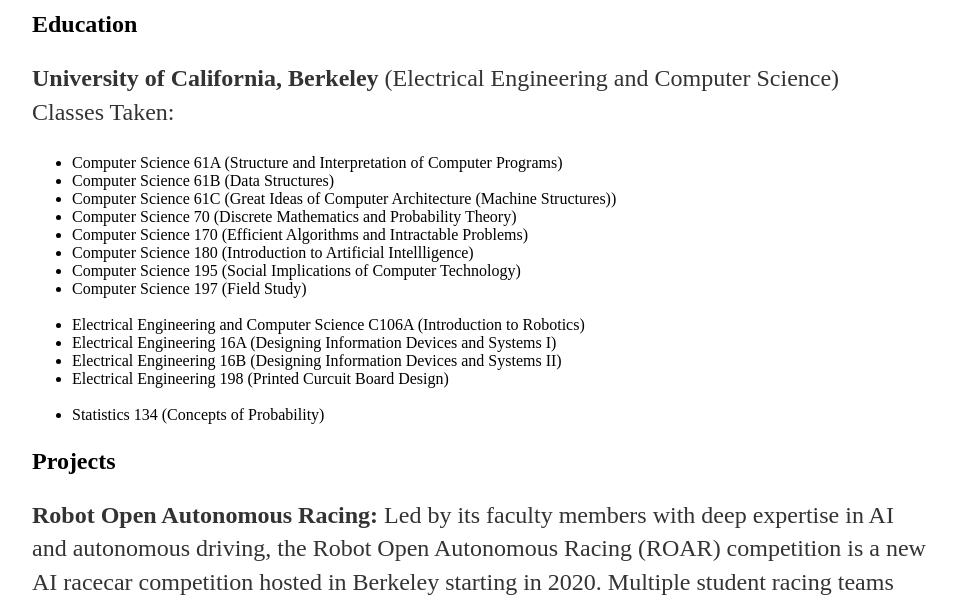
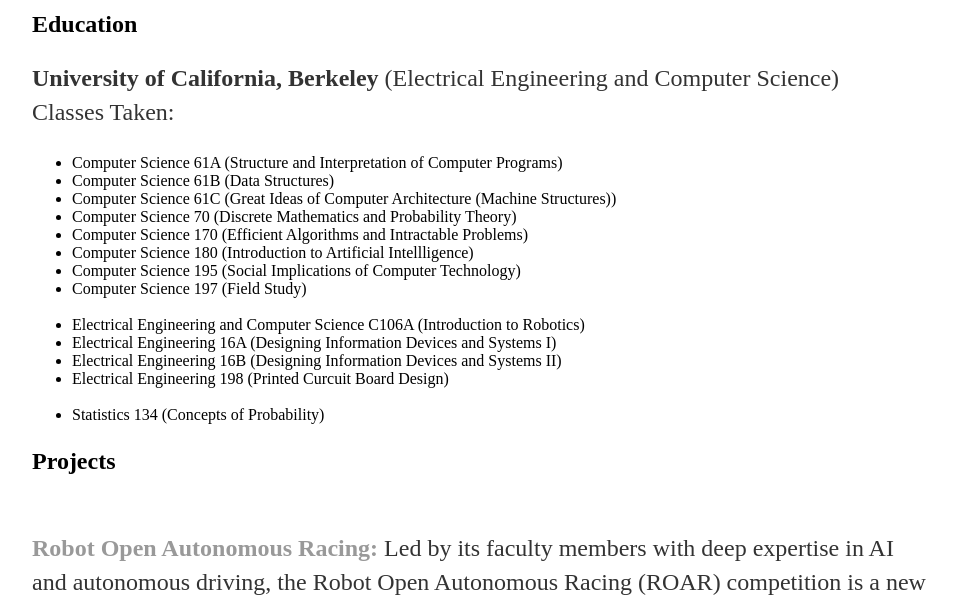
Before and after one commit to RitShri/RitShri.github.io, a plain HTML site: page cv/index.html in a window 1280 px wide. Shown: the part 186-791 px from the top of the page, without its empty margins (160-1117 px from the left). Drawn offline with Linux system fonts and the light colour scheme.

Commit message:
Update index.html

```diff
--- a/cv/index.html
+++ b/cv/index.html
@@ -39,10 +39,10 @@
 			</p>
 
 			<h2>Projects</h2>
-			<p><b>Robot Open Autonomous Racing:</b> Led by its faculty members with deep expertise in AI and autonomous driving, the Robot Open Autonomous Racing (ROAR) competition is a new AI racecar competition hosted in Berkeley starting in 2020. Multiple student racing teams compete for speed and vehicle skills at the heart of the iconic Berkeley campus.
+			<p><b> <br> <a href="https://vivecenter.berkeley.edu/research1/roar/">Robot Open Autonomous Racing:</a></b> Led by its faculty members with deep expertise in AI and autonomous driving, the Robot Open Autonomous Racing (ROAR) competition is a new AI racecar competition hosted in Berkeley starting in 2020. Multiple student racing teams compete for speed and vehicle skills at the heart of the iconic Berkeley campus.
  The participating teams adopt the set of common 1/10 RC car hardware as regulated by a rules committee. The regulations aim to ensure the competition to be affordable and fair to our target students. Different teams are allowed to upgrade their car hardware as permitted by the regulation and to develop and deploy their own autonomous driving software.
-			<br> <br> Ritika is a student researcher working to develop a standardized racing platform for all racers. For this purpose, Ritika has worked to develop the localization module and code, so that each race car is able to map its location on the race track. Ritika is also working on object detection for real-time avoidance of static and dynamic obstacles. This include developing an algorithm for ground plane detection.
-			<br> <br> <a href="https://vivecenter.berkeley.edu/research1/roar/">ROAR Website</a>
+			<br> <br> Ritika is a student researcher working to develop a standardized racing platform. For this purpose, Ritika has worked to develop the localization module and code, so that each race car is able to map its location on the race track. Ritika is also working on object detection for real-time avoidance of static and dynamic obstacles. This include developing an algorithm for ground plane detection.
+			<br>
 			<br> <a href="http://vivecenter.berkeley.edu/wp-content/uploads/2020/03/Product-Requirement-Document.pdf">Product Requirement Documentation for SLAM</a>
 			<br> <a href="http://vivecenter.berkeley.edu/wp-content/uploads/2020/04/Localization_Markers-.py-Files.zip">SLAM Python Module</a>
 			<br> <a href="http://vivecenter.berkeley.edu/wp-content/uploads/2020/03/Localization.pdf">SLAM Module Presentation</a>
```
